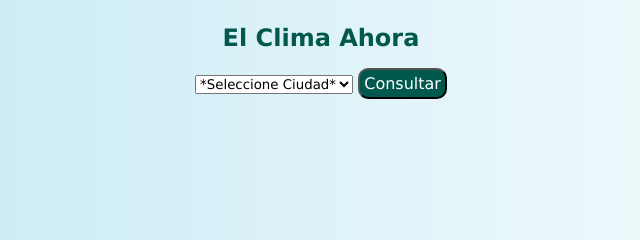
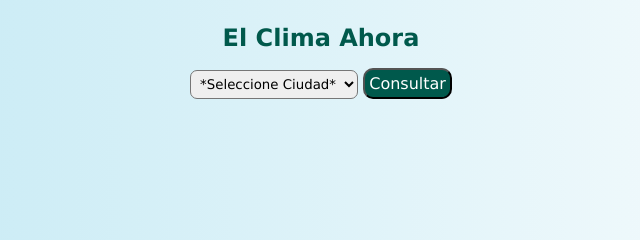
Before and after one commit to Alvarojohansen/tup-lc2-clima-app, a plain HTML site: page TPintegrador/index.html in a window 1280 px wide. Shown: the part 128-368 px from the top of the page, 319-959 px from the left. Drawn offline with Linux system fonts and the light colour scheme.

Commit message:
TPI terminado

```diff
--- a/TPintegrador/css/pages/index.css
+++ b/TPintegrador/css/pages/index.css
@@ -2,7 +2,7 @@
     display: inline-block;
     border: 1px solid black;
     border-radius: 15px;
-    padding: 20px;
+    padding: 45px;
     margin-top: 15px;
     box-shadow: 3px 3px 12px;
 
@@ -28,3 +28,8 @@ button{
     border-radius: 10px;
     padding: 5px;
 }
+#selecCiudad{
+    margin-bottom: 5px;
+    padding: 5px;
+    border-radius: 7px;
+}
--- a/TPintegrador/js/index.js
+++ b/TPintegrador/js/index.js
@@ -54,7 +54,7 @@ let miClima = {
             .catch((error) => console.log(error));
     },
     mostrarDatos: function (data) {
-        //obtener los datos de la ciudad
+        //obtener los datos de la ciudad y los mete en la carta
 
         const { name } = data;
         const { icon, description } = data.weather[0];
```
